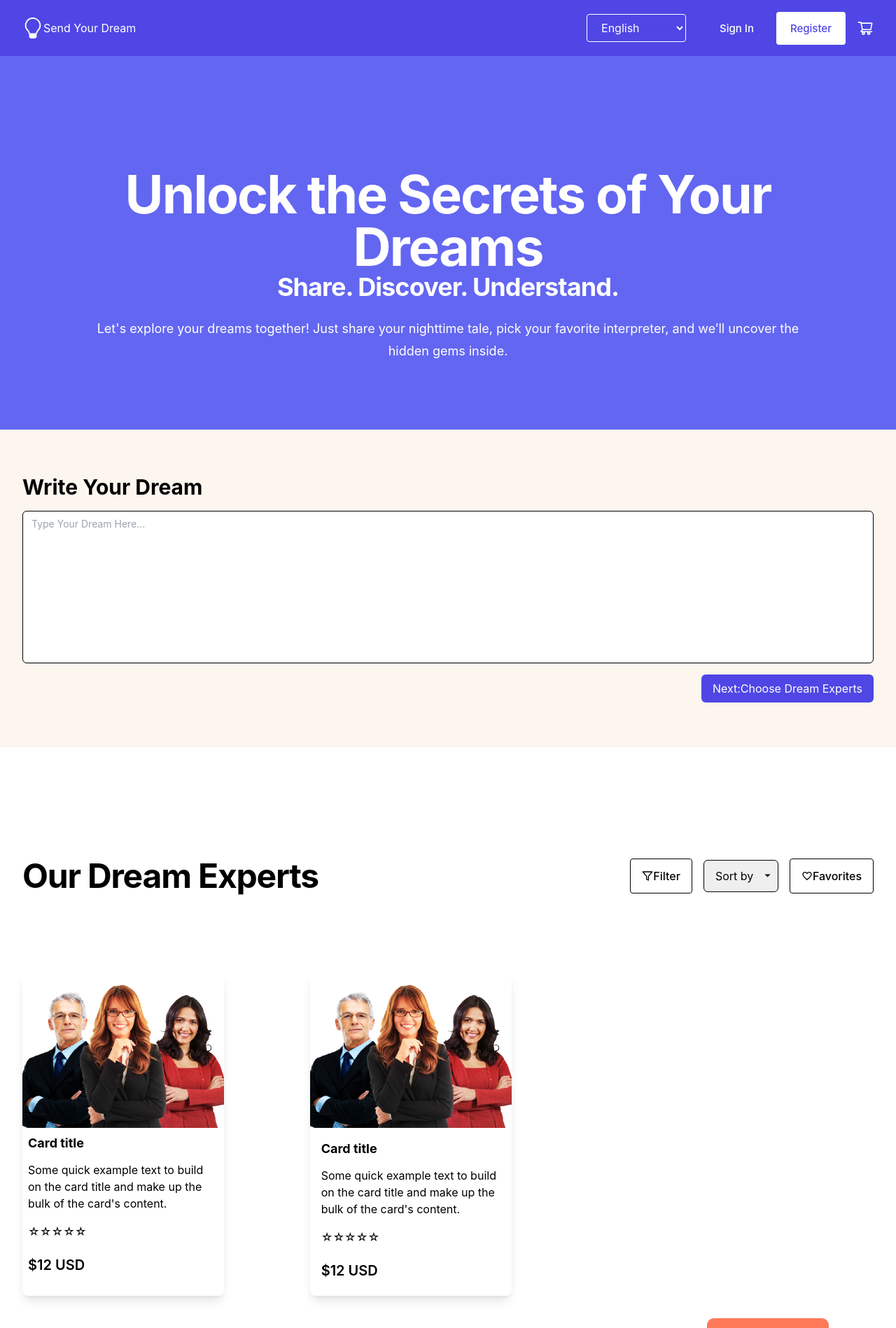
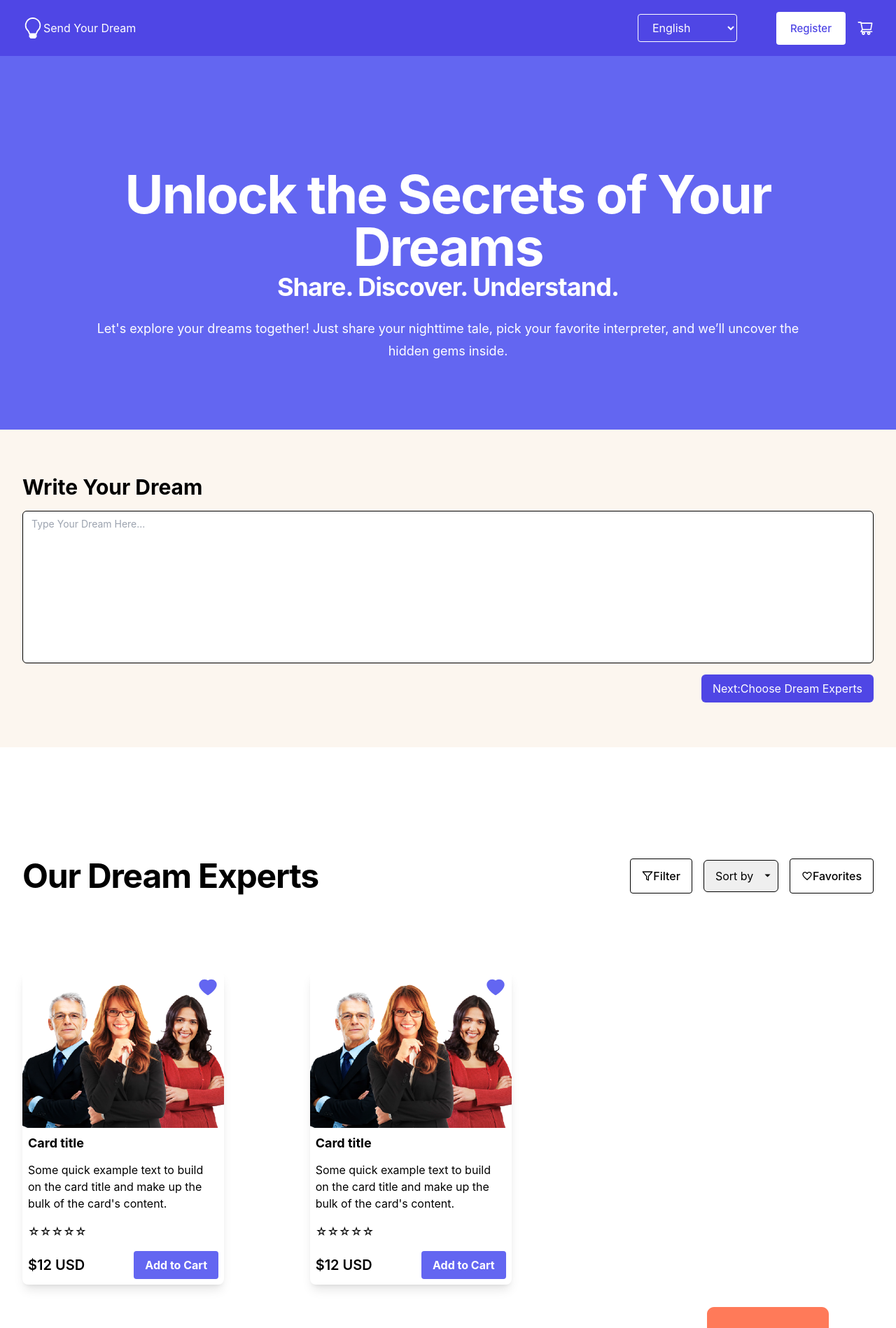
Before and after one commit to coolista/chat, a Next.js app: page / in a window 1280 px wide. Shown: the top 1898 px of the page at 70% size. Built offline with nearby package versions, Linux system fonts and the light colour scheme.

Commit message:
navbar updated

```diff
--- a/app/components/Courses/Card.tsx
+++ b/app/components/Courses/Card.tsx
@@ -1,6 +1,7 @@
 "use client"
 import * as React from "react";
 import { useState } from "react";
+import {AiFillHeart} from 'react-icons/ai';
 
 
 
@@ -9,9 +10,10 @@ const NamesList = () => {
 
     return (
         <>
-            <div className="card bg-white shadow-lg rounded-lg overflow-hidden w-full md:w-1/2 lg:w-1/3" style={{ width: '18rem' }}>
-    <span className="material-symbols-outlined absolute top-0 right-0 mt-1"></span>
-    <img src="../../../assets/card/experts.png" className="card-img-top w-full h-56 object-cover object-center" alt="..." />
+
+            <div className="card bg-white shadow-lg rounded-lg overflow-hidden w-full md:w-1/2 lg:w-1/3 relative" style={{ width: '18rem' }}>
+                <AiFillHeart className="hover:-translate-y-1 transform transition duration-300 ease-in-out absolute text-3xl cursor-pointer  text-button top-0 right-0 m-2 text-red-500" />
+                <img src="../../../assets/card/experts.png" className="card-img-top w-full h-56 object-cover object-center" alt="Expert Profile" />
                 <div className="card-body p-2">
                     <h5 className="card-title text-lg font-bold mb-3">Card title</h5>
                     <p className="card-text text-gray-700 mb-4">Some quick example text to build on the card title and make up the bulk of the card&apos;s content.</p>
@@ -27,14 +29,14 @@ const NamesList = () => {
                     </div>
                     <div className="card_footer flex justify-between items-center">
                         <span className="price text-xl font-semibold">$12 USD</span>
-        <a href="#" className="btn btn-primary add-card bg-blue-500 hover:bg-blue-700 text-white font-bold py-2 px-4 rounded">Add to Cart</a>
+                        <a href="#" className="bg-button add-card bg-blue-500 hover:bg-blue-700 text-white font-bold py-2 px-4 rounded">Add to Cart</a>
                     </div>
                 </div>
             </div>
-    <div className="card bg-white shadow-lg rounded-lg overflow-hidden" style={{ width: '18rem' }}>
-    <span className="material-symbols-outlined absolute top-0 right-0 mt-1"></span>
-    <img src="../../../assets/card/experts.png" className="card-img-top w-full h-56 object-cover object-center" alt="..." />
-    <div className="card-body p-4">
+            <div className="card bg-white shadow-lg rounded-lg overflow-hidden w-full md:w-1/2 lg:w-1/3 relative" style={{ width: '18rem' }}>
+            <AiFillHeart className="hover:-translate-y-1 transform transition duration-300 ease-in-out cursor-pointer absolute text-button text-3xl top-0 right-0 m-2 text-red-500" />
+            <img src="../../../assets/card/experts.png" className="card-img-top w-full h-56 object-cover object-center" alt="Expert Profile" />
+            <div className="card-body p-2">
                 <h5 className="card-title text-lg font-bold mb-3">Card title</h5>
                 <p className="card-text text-gray-700 mb-4">Some quick example text to build on the card title and make up the bulk of the card&apos;s content.</p>
                 <div className="star-rating flex mb-4">
@@ -49,7 +51,7 @@ const NamesList = () => {
                 </div>
                 <div className="card_footer flex justify-between items-center">
                     <span className="price text-xl font-semibold">$12 USD</span>
-        <a href="#" className="btn btn-primary add-card bg-blue-500 hover:bg-blue-700 text-white font-bold py-2 px-4 rounded">Add to Cart</a>
+                    <a href="#" className="bg-button add-card bg-blue-500 hover:bg-blue-700 text-white font-bold py-2 px-4 rounded">Add to Cart</a>
                 </div>
             </div>
         </div>
--- a/app/components/Navbar/Navbar.tsx
+++ b/app/components/Navbar/Navbar.tsx
@@ -46,7 +46,6 @@ const Navbar = () => {
                                 ))}
                             </select>
 
-                            <Signdialog />
                             <Registerdialog />
 
                             {/* Sepet İkonu */}
--- a/app/components/Navbar/Registerdialog.tsx
+++ b/app/components/Navbar/Registerdialog.tsx
@@ -1,6 +1,7 @@
 import { Dialog, Transition } from '@headlessui/react'
 import { Fragment, useState } from 'react'
 import { LockClosedIcon } from '@heroicons/react/20/solid'
+import Signdialog from './Signdialog'
 
 
 const Register = () => {
@@ -128,6 +129,7 @@ const Register = () => {
 
 
                                     <div className="mt-4 flex justify-end">
+                                    <Signdialog />
                                         <button
                                             type="button"
                                             className="inline-flex justify-center rounded-md border border-transparent bg-blue-100 px-4 py-2 text-sm font-medium text-blue-900 "
--- a/app/components/Navbar/Signdialog.tsx
+++ b/app/components/Navbar/Signdialog.tsx
@@ -18,8 +18,9 @@ const Signin = () => {
         <>
             <div className="absolute inset-y-0 right-0 flex items-center pr-2 sm:static sm:inset-auto sm:ml-6 sm:pr-0">
                 <div className='hidden md:block'>
-                    <button type="button" className='text-15px text-white font-medium space-links' onClick={openModal}>
-                        Sign In
+                    <span className='text-black text-lg'>Or</span> &nbsp;
+                    <button type="button" className='text-15px text-xl text-button font-medium space-links' onClick={openModal}>
+                         Sign In
                     </button>
                 </div>
             </div>
```
Lines whose indentation alone changed are shown as unchanged.
